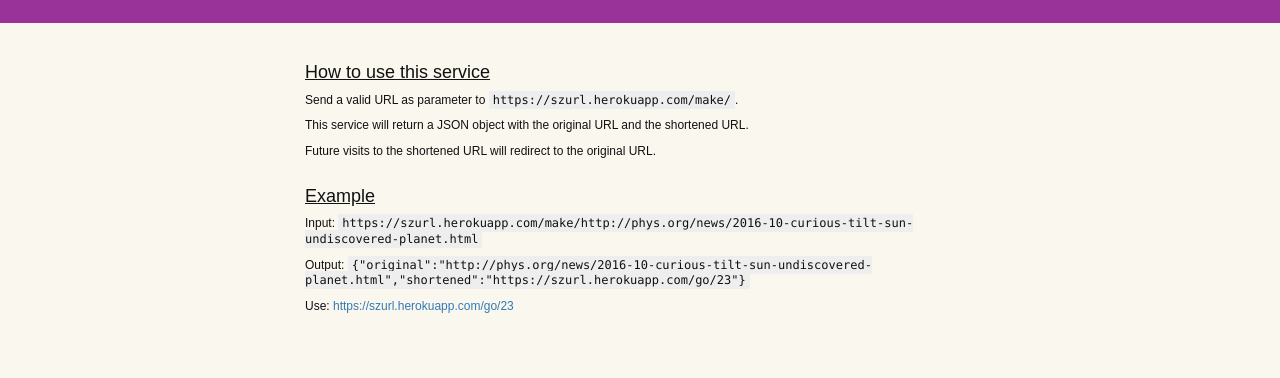
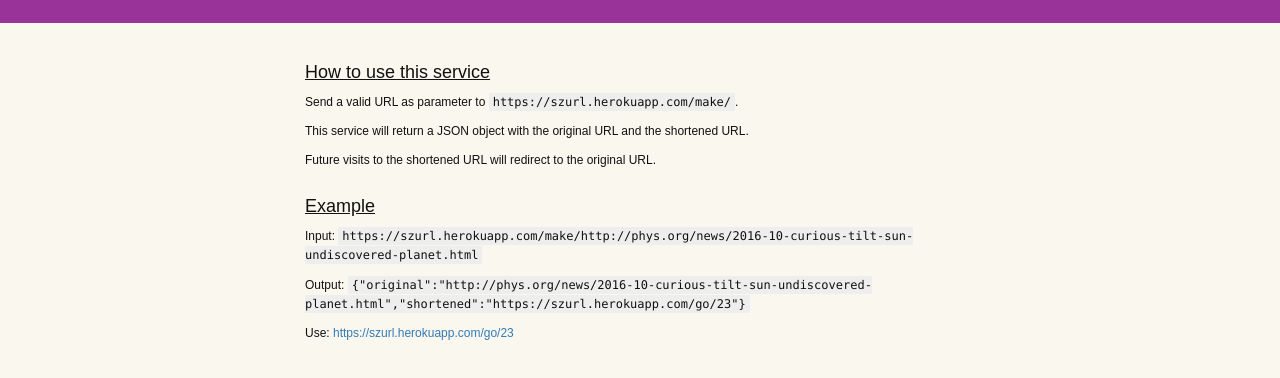
Before and after one commit to DougRiblet/shortener, a website: page index.html in a window 1280 px wide. Shown: the part 92-470 px from the top of the page. Drawn offline with nearby package versions, Linux system fonts and the light colour scheme.

Commit message:
tweak css line height

```diff
--- a/index.html
+++ b/index.html
@@ -10,7 +10,7 @@
     color: #111;
     font-family: Arial, Helvetica, sans-serif;
     font-size: 12px;
-    line-height: 130%;
+    line-height: 160%;
   }
   .container, .jumbotron .container {
     max-width: 700px;
```
